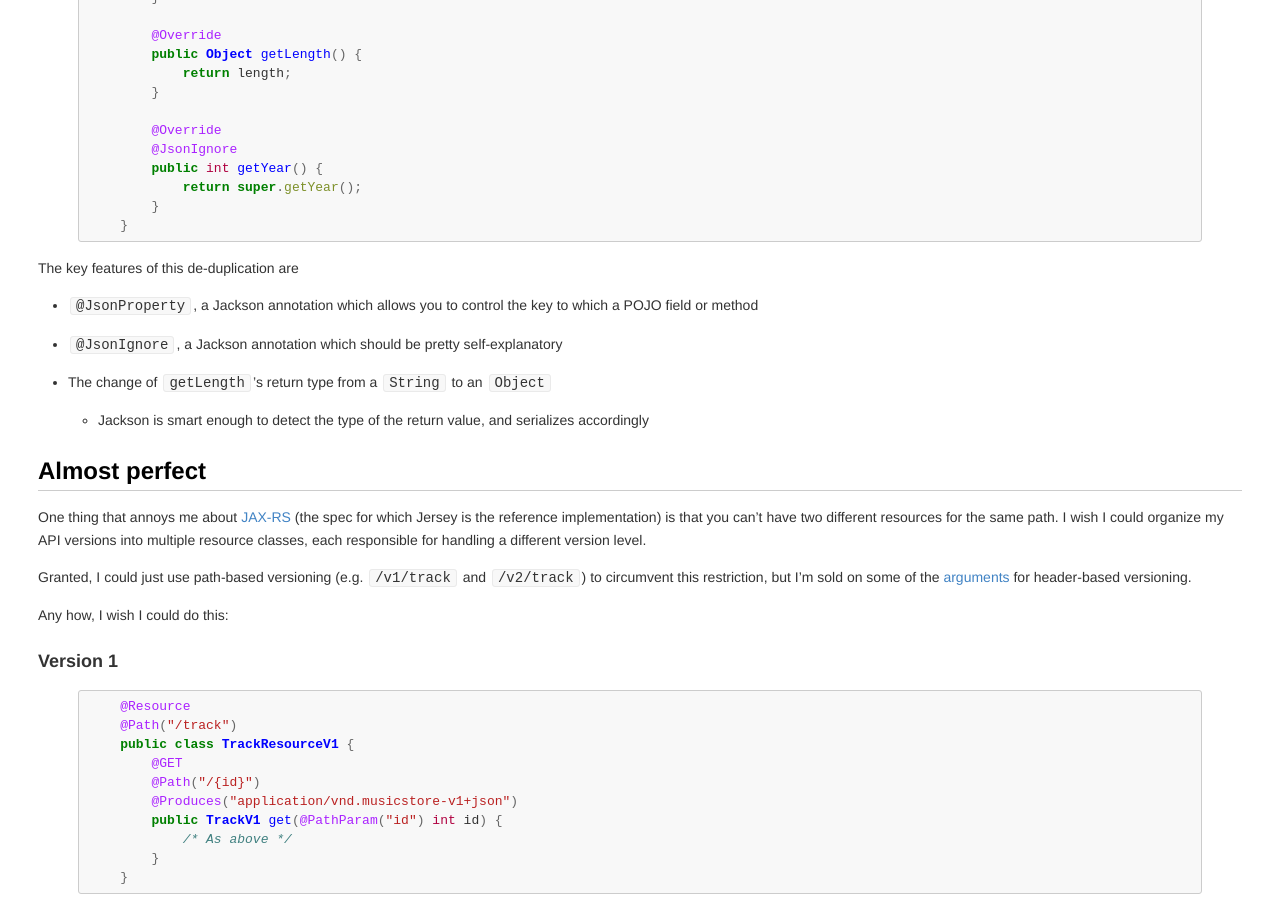
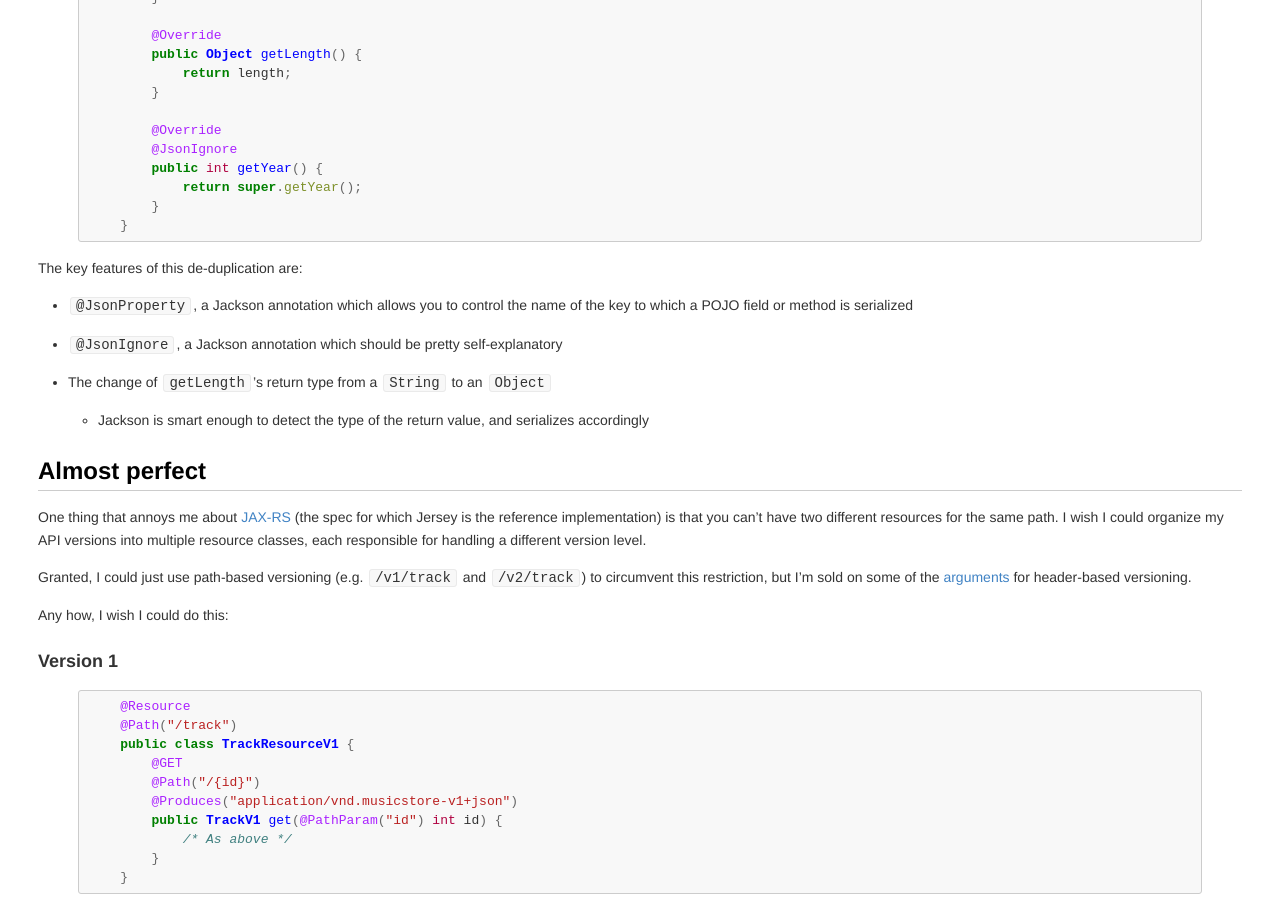
Before and after one commit to maxenglander/www, a Jekyll site: the page built from _posts/2013-04-23-basic-restful-api-versioning-in-jersey.md, in a window 1280 px wide and 900 px high, scrolled down 3496 px. Built offline with Jekyll 4.4.1, drawn with Linux system fonts in a browser that asks for light colours; Markdown is read by kramdown in place of the engine named in the settings.

Commit message:
finish sentence

```diff
--- a/_posts/2013-04-23-basic-restful-api-versioning-in-jersey.md
+++ b/_posts/2013-04-23-basic-restful-api-versioning-in-jersey.md
@@ -197,9 +197,10 @@ while `TrackV2` becomes:
     }
 {% endhighlight %}
 
-The key features of this de-duplication are
+The key features of this de-duplication are:
 
-  * `@JsonProperty`, a Jackson annotation which allows you to control the key to which a POJO field or method
+  * `@JsonProperty`, a Jackson annotation which allows you to control the name of the key to which a POJO field or method
+  is serialized
   * `@JsonIgnore`, a Jackson annotation which should be pretty self-explanatory
   * The change of `getLength`'s return type from a `String` to an `Object`
     * Jackson is smart enough to detect the type of the return value, and serializes accordingly
```
